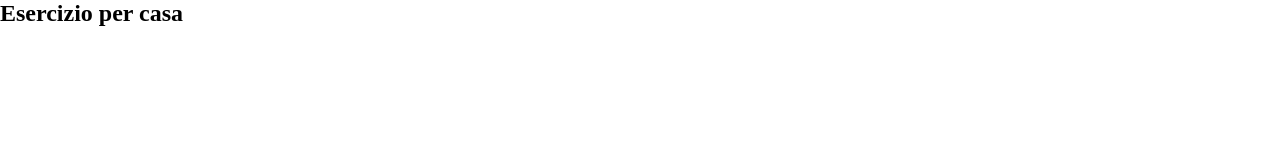
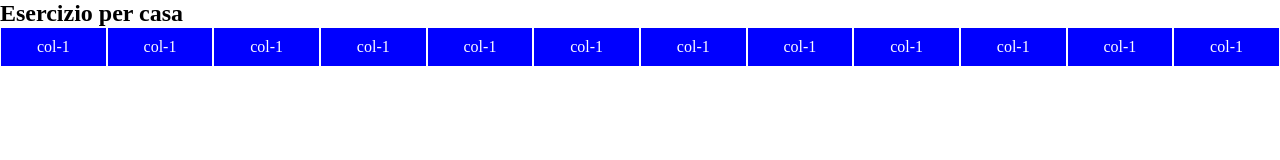
Before and after one commit to DeAngelisDev16/html-css-12bool, a plain HTML site: page index.html in a window 1280 px wide. Drawn offline with Linux system fonts and the light colour scheme.

Commit message:
prima row commit

```diff
--- a/12bool.css
+++ b/12bool.css
@@ -16,6 +16,9 @@
     flex-basis: calc(100% / 12 * 1);
     max-width: calc(100% / 12 * 1);
     background-color: blue;
+    height: 5vh;
+    border: 1px solid white;
+    color: white;
 }
 
 .col-2{
@@ -87,3 +90,8 @@
 .d-flex{
     display: flex;
 }
+
+.justify-center{
+    justify-content: center;
+    align-items: center;
+}
--- a/index.html
+++ b/index.html
@@ -12,6 +12,20 @@
     <h2>Esercizio per casa</h2>
     <div class="container">
         <div class="row">
+            <div class="col-1 d-flex justify-center ">col-1</div>
+            <div class="col-1 d-flex justify-center ">col-1</div>
+            <div class="col-1 d-flex justify-center ">col-1</div>
+            <div class="col-1 d-flex justify-center ">col-1</div>
+            <div class="col-1 d-flex justify-center ">col-1</div>
+            <div class="col-1 d-flex justify-center ">col-1</div>
+            <div class="col-1 d-flex justify-center ">col-1</div>
+            <div class="col-1 d-flex justify-center ">col-1</div>
+            <div class="col-1 d-flex justify-center ">col-1</div>
+            <div class="col-1 d-flex justify-center ">col-1</div>
+            <div class="col-1 d-flex justify-center ">col-1</div>
+            <div class="col-1 d-flex justify-center ">col-1</div>
+
+
 
         </div>
     </div>
```
